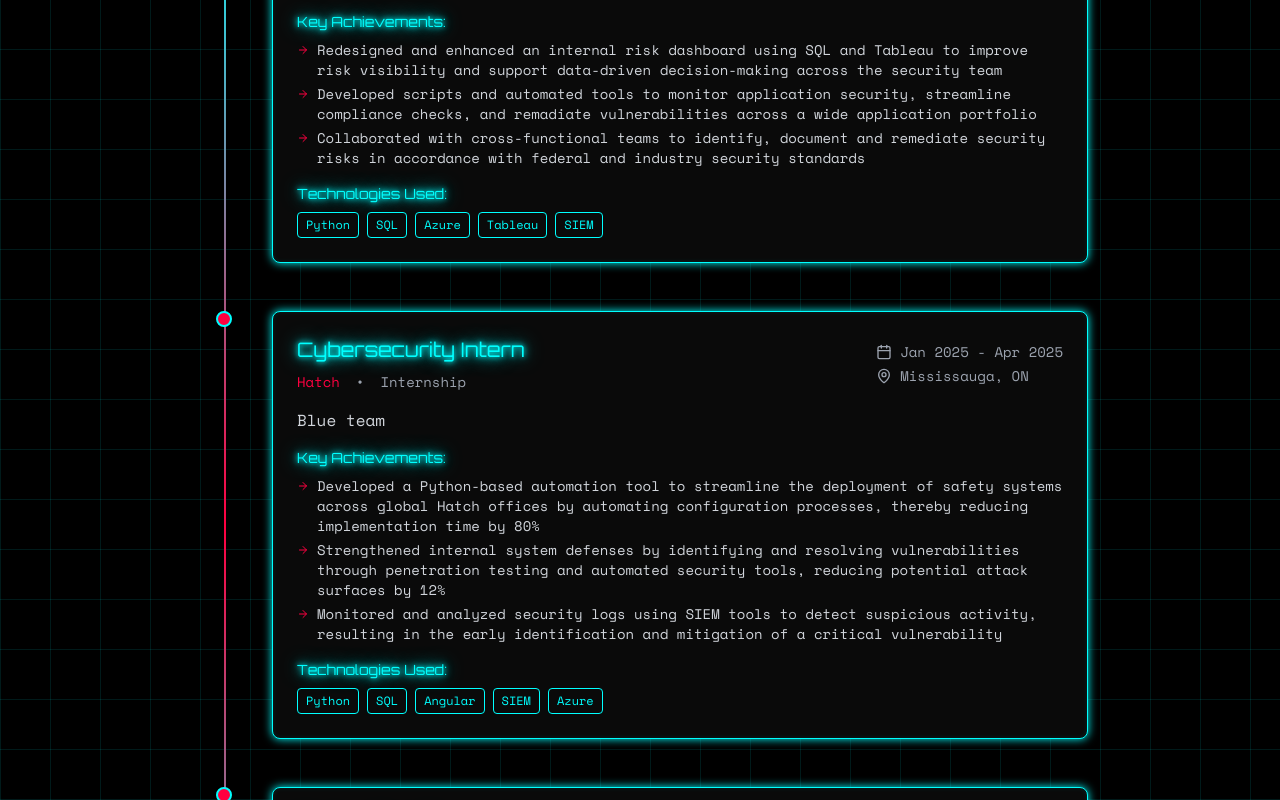
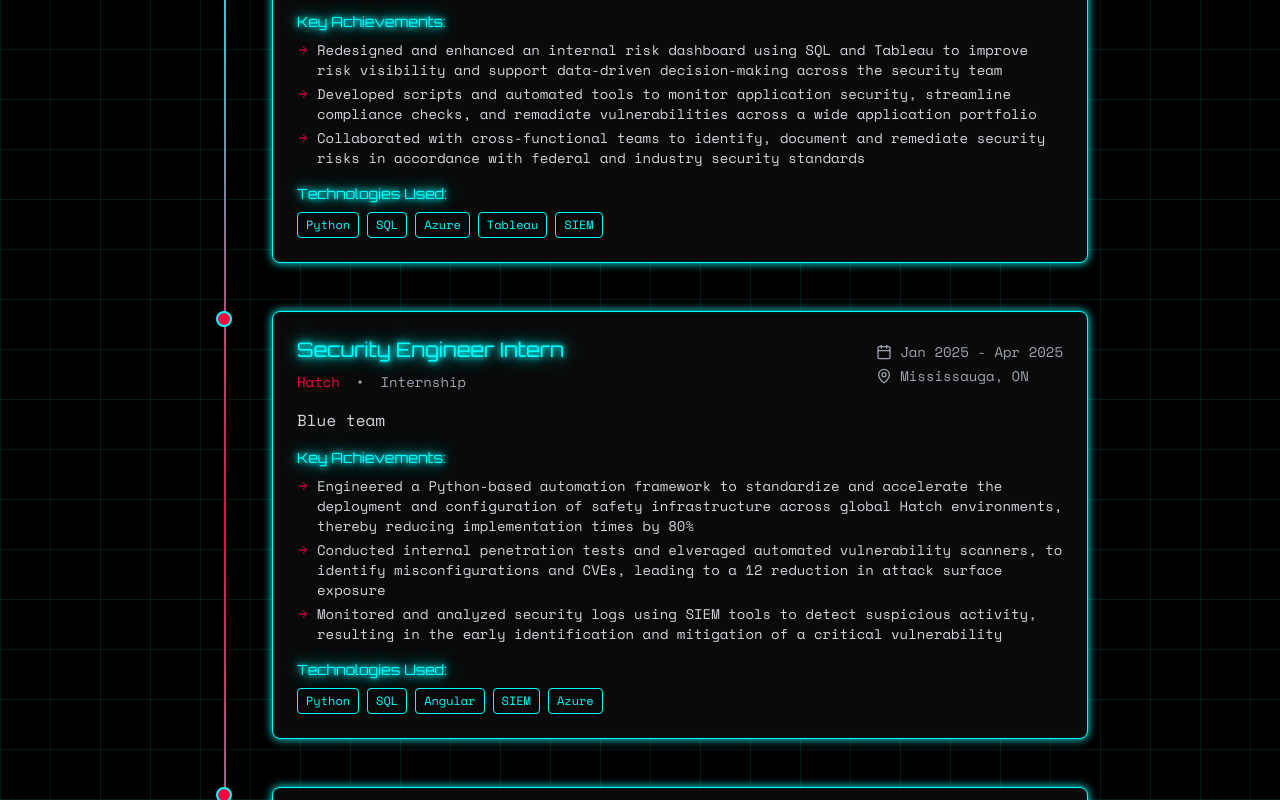
Before and after one commit to adisk22/adifinalportfolio, a React (Vite) app: page /work-experience in a window 1280 px wide. Shown: the part 403-1203 px from the top of the page. Built offline with nearby package versions, Linux system fonts and the light colour scheme.

Commit message:
added og, changes to experience page

```diff
--- a/index.html
+++ b/index.html
@@ -11,8 +11,8 @@
     <meta property="og:title" content="Adi's Portfolio" />
     <meta property="og:description" content="Personal Portfolio" />
     <meta property="og:type" content="website" />
-    <!--<meta property="og:image" content="https://adikarkera.com/preview.png" />
-    <meta name="twitter:card" content="summary_large_image" />
+    <meta property="og:image" content="https://adikarkera.com/preview2.png" />
+    <!--<meta name="twitter:card" content="summary_large_image" />
     <meta name="twitter:image" content="https://adikarkera.com/preview.png" />-->
 
 
--- a/src/pages/WorkExperience.tsx
+++ b/src/pages/WorkExperience.tsx
@@ -4,7 +4,7 @@ import { Calendar, MapPin, ExternalLink, ArrowRight, Download } from 'lucide-rea
 const WorkExperience = () => {
 
   const handleDownload = () => {
-    const resumeUrl = '/adiwebresume.pdf'; // Make sure this file exists in your public folder
+    const resumeUrl = '/adiwebresume1.pdf'; // Make sure this file exists in your public folder
     const link = document.createElement('a');
     link.href = resumeUrl;
     link.download = 'Adi_Karkera_Resume.pdf'; // Customize filename as needed
@@ -31,15 +31,15 @@ const WorkExperience = () => {
     },
     {
       id: 2,
-      role: 'Cybersecurity Intern',
+      role: 'Security Engineer Intern',
       company: 'Hatch',
       location: 'Mississauga, ON',
       period: 'Jan 2025 - Apr 2025',
       type: 'Internship',
       description: 'Blue team',
       achievements: [
-        'Developed a Python-based automation tool to streamline the deployment of safety systems across global Hatch offices by automating configuration processes, thereby reducing implementation time by 80%',
-        'Strengthened internal system defenses by identifying and resolving vulnerabilities through penetration testing and automated security tools, reducing potential attack surfaces by 12%',
+        'Engineered a Python-based automation framework to standardize and accelerate the deployment and configuration of safety infrastructure across global Hatch environments, thereby reducing implementation times by 80%',
+        'Conducted internal penetration tests and elveraged automated vulnerability scanners, to identify misconfigurations and CVEs, leading to a 12 reduction in attack surface exposure',
         'Monitored and analyzed security logs using SIEM tools to detect suspicious activity, resulting in the early identification and mitigation of a critical vulnerability',
       ],
       technologies: ['Python', 'SQL', 'Angular', 'SIEM', 'Azure']
```
Also changed, not shown: public/Preview2.png (added), 1 other file (tests, documents, lock files or other folders).
